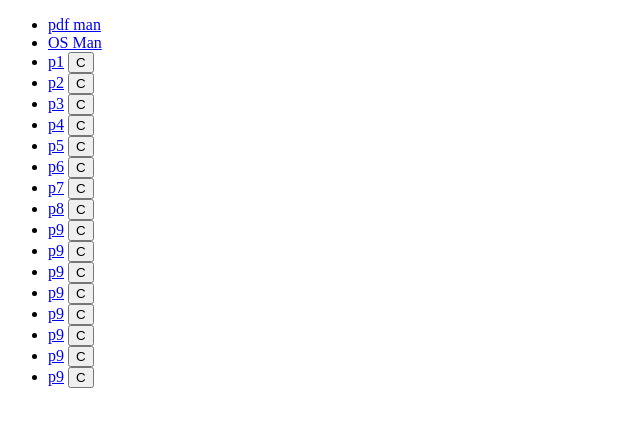
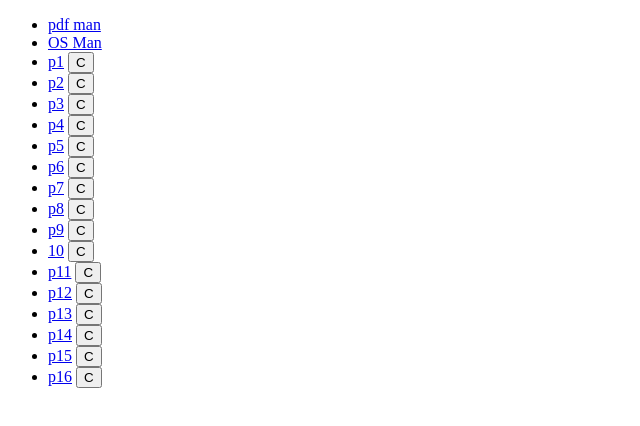
Before and after one commit to xa2383/xa, a plain HTML site: page index.html in a window 1280 px wide. Shown: the whole page, without its empty margins (0-640 px from the left). Drawn offline with Linux system fonts and the light colour scheme.

Commit message:
Update index.html

```diff
--- a/index.html
+++ b/index.html
@@ -46,31 +46,31 @@
             <button onclick="copyFileContent('9.py')">C</button>
         </li>
         <li>
-            <a href="10.py" download>p9</a>
+            <a href="10.py" download>10</a>
             <button onclick="copyFileContent('10.py')">C</button>
         </li>
         <li>
-            <a href="11.py" download>p9</a>
+            <a href="11.py" download>p11</a>
             <button onclick="copyFileContent('11.py')">C</button>
         </li>
         <li>
-            <a href="12.py" download>p9</a>
+            <a href="12.py" download>p12</a>
             <button onclick="copyFileContent('12.py')">C</button>
         </li>
         <li>
-            <a href="13.py" download>p9</a>
+            <a href="13.py" download>p13</a>
             <button onclick="copyFileContent('13.py')">C</button>
         </li>
         <li>
-            <a href="14.py" download>p9</a>
+            <a href="14.py" download>p14</a>
             <button onclick="copyFileContent('14.py')">C</button>
         </li>
         <li>
-            <a href="15.py" download>p9</a>
+            <a href="15.py" download>p15</a>
             <button onclick="copyFileContent('15.py')">C</button>
         </li>
         <li>
-            <a href="16.py" download>p9</a>
+            <a href="16.py" download>p16</a>
             <button onclick="copyFileContent('16.py')">C</button>
         </li>
     </ul>
```
